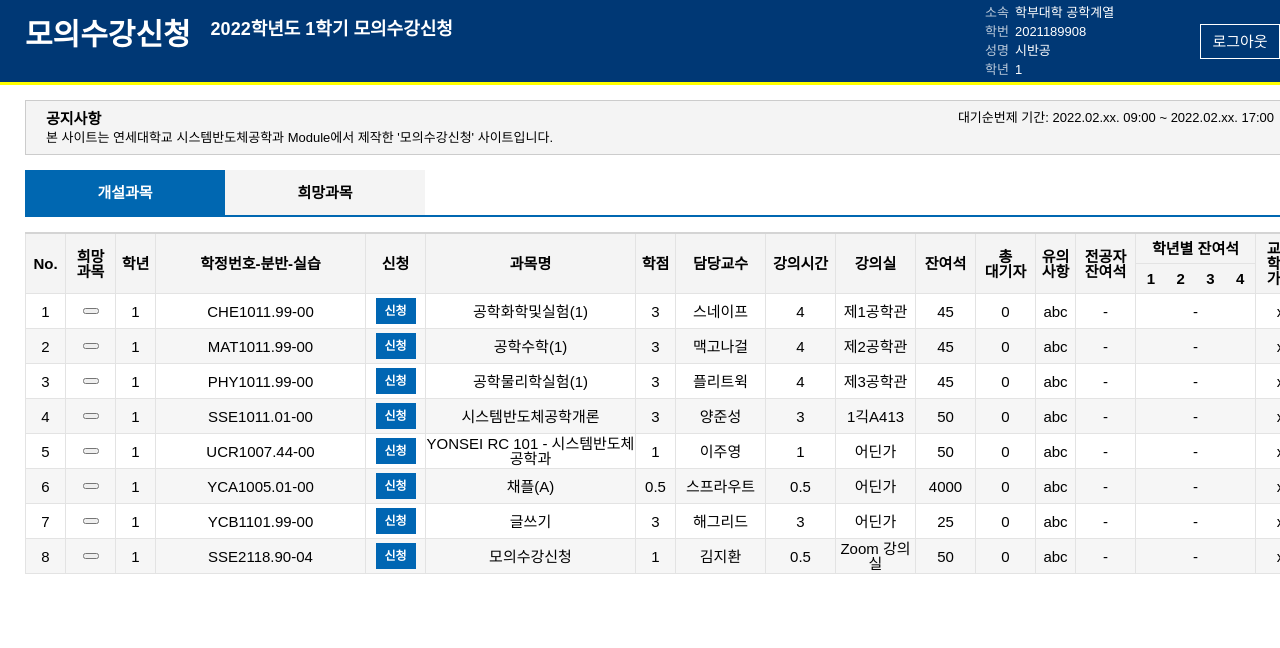
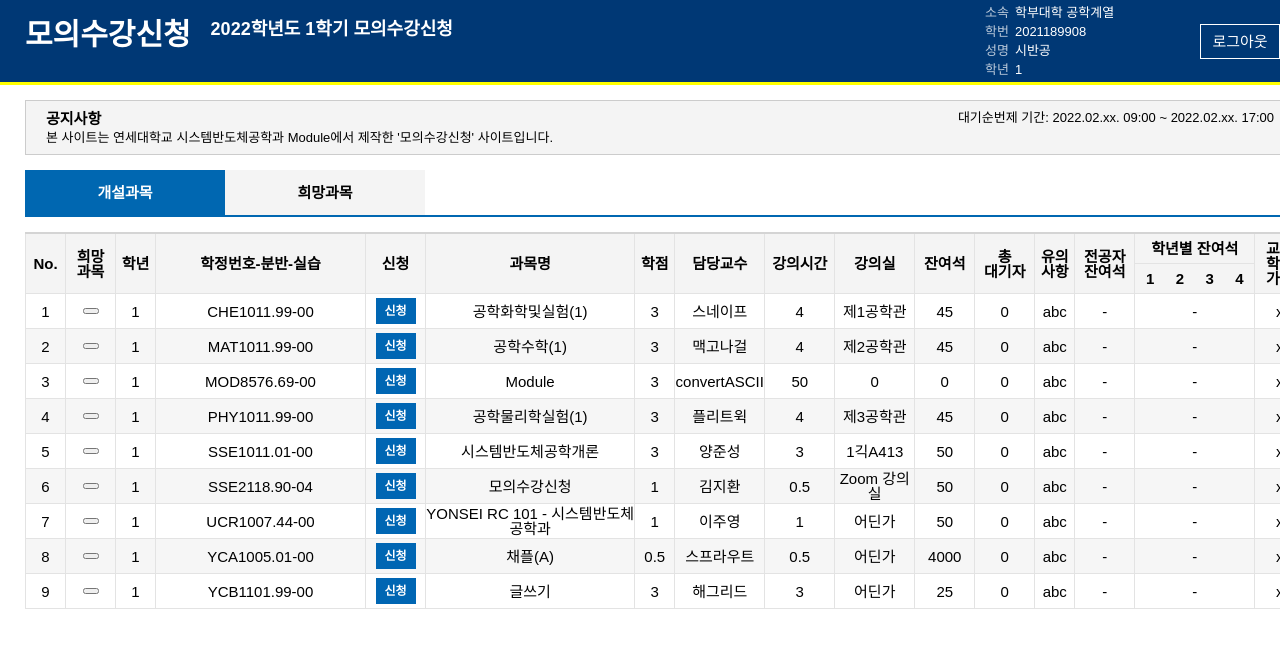
Before and after one commit to Jiwhan-Kim/Module_Imit, a React (Create React App) app: page /main in a window 1280 px wide. Shown: the top 648 px of the page. Built offline with nearby package versions, Linux system fonts and the light colour scheme.

Commit message:
220116 design shift

```diff
--- a/src/components/atoms/TrHeadForOL/index.jsx
+++ b/src/components/atoms/TrHeadForOL/index.jsx
@@ -13,7 +13,7 @@ function TrHeadForOL() {
       <TdHead style={{ width: "4rem" }}>학년</TdHead>
       <TdHead style={{ width: "21rem" }}>학정번호-분반-실습</TdHead>
       <TdHead style={{ width: "6rem" }}>신청</TdHead>
-      <TdHead style={{ width: "21rem" }}>과목명</TdHead>
+      <TdHead style={{ width: "20.925rem" }}>과목명</TdHead>
       <TdHead style={{ width: "4rem" }}>학점</TdHead>
       <TdHead style={{ width: "9rem" }}>담당교수</TdHead>
       <TdHead style={{ width: "7rem" }}>강의시간</TdHead>
--- a/src/components/atoms/TrHeadForSL/index.jsx
+++ b/src/components/atoms/TrHeadForSL/index.jsx
@@ -5,7 +5,7 @@ function TrHeadForSL() {
   return (
     <TrHead>
       <TdHead style={{ width: "6rem" }}>삭제</TdHead>
-      <TdHead style={{ width: "21rem" }}>학정번호-분반-실습</TdHead>
+      <TdHead style={{ width: "21.925rem" }}>학정번호-분반-실습</TdHead>
       <TdHead style={{ width: "6rem" }}>신청</TdHead>
       <TdHead style={{ width: "21rem" }}>과목명</TdHead>
       <TdHead style={{ width: "5rem" }}>학점</TdHead>
--- a/src/components/molecules/OpenedLect/index.jsx
+++ b/src/components/molecules/OpenedLect/index.jsx
@@ -32,7 +32,7 @@ function OpenedLect({ lecture, selectLect, enrollLect, TimeReturn1 }) {
             }}
           />
         </Td>
-        <Td style={{ width: "21rem" }}>{name}</Td>
+        <Td style={{ width: "20.925rem" }}>{name}</Td>
         <Td style={{ width: "4rem" }}>{point}</Td>
         <Td style={{ width: "9rem" }}>{prof}</Td>
         <Td style={{ width: "7rem" }}>{time}</Td>
@@ -75,7 +75,7 @@ function OpenedLect({ lecture, selectLect, enrollLect, TimeReturn1 }) {
         <thead>
           <TrHeadForOL />
         </thead>
-        <tbody>{ListItems}</tbody>
+        <tbody style={{ maxHeight: "20rem" }}>{ListItems}</tbody>
       </table>
     </OutLineBox>
   );
--- a/src/components/molecules/SelectedLect/index.jsx
+++ b/src/components/molecules/SelectedLect/index.jsx
@@ -28,7 +28,7 @@ function SelectedLect({ lecture, selectLect, enrollLect, TimeReturn1 }) {
               }}
             ></button>
           </Td>
-          <Td style={{ width: "21rem" }}>{num}</Td>
+          <Td style={{ width: "21.925rem" }}>{num}</Td>
           <Td style={{ width: "6rem" }}>
             <EnrollBtn
               onClick={() => {
@@ -82,7 +82,7 @@ function SelectedLect({ lecture, selectLect, enrollLect, TimeReturn1 }) {
         <thead>
           <TrHeadForSL />
         </thead>
-        <tbody>{ListItems}</tbody>
+        <tbody style={{ minHeight: "20rem" }}>{ListItems}</tbody>
       </table>
     </OutLineBox>
   );
--- a/src/components/views/LoginView/index.jsx
+++ b/src/components/views/LoginView/index.jsx
@@ -1,6 +1,5 @@
 import React, { useState } from "react";
 import styled from "styled-components";
-import { Link } from "react-router-dom";
 import ModalLogin from "../../atoms/ModalLogin";
 
 function LoginView({ output0, output1, setTime, time, valid }) {
--- a/src/components/views/MainView/index.jsx
+++ b/src/components/views/MainView/index.jsx
@@ -22,8 +22,9 @@ const data = [
     0,
   ],
   [2, "MAT1011.99-00", "공학수학(1)", 3, "맥고나걸", 4, "제2공학관", 45, 0, 0],
+  [3, "MOD8576.69-00", "Module", 3, "convertASCII", 50, 0, 0],
   [
-    3,
+    4,
     "PHY1011.99-00",
     "공학물리학실험(1)",
     3,
@@ -35,7 +36,7 @@ const data = [
     0,
   ],
   [
-    4,
+    5,
     "SSE1011.01-00",
     "시스템반도체공학개론",
     3,
@@ -47,7 +48,19 @@ const data = [
     0,
   ],
   [
-    5,
+    6,
+    "SSE2118.90-04",
+    "모의수강신청",
+    1,
+    "김지환",
+    0.5,
+    "Zoom 강의실",
+    50,
+    0,
+    0,
+  ],
+  [
+    7,
     "UCR1007.44-00",
     "YONSEI RC 101 - 시스템반도체공학과",
     1,
@@ -58,20 +71,8 @@ const data = [
     0,
     0,
   ],
-  [6, "YCA1005.01-00", "채플(A)", 0.5, "스프라우트", 0.5, "어딘가", 4000, 0, 0],
-  [7, "YCB1101.99-00", "글쓰기", 3, "해그리드", 3, "어딘가", 25, 0, 0],
-  [
-    8,
-    "SSE2118.90-04",
-    "모의수강신청",
-    1,
-    "김지환",
-    0.5,
-    "Zoom 강의실",
-    50,
-    0,
-    0,
-  ],
+  [8, "YCA1005.01-00", "채플(A)", 0.5, "스프라우트", 0.5, "어딘가", 4000, 0, 0],
+  [9, "YCB1101.99-00", "글쓰기", 3, "해그리드", 3, "어딘가", 25, 0, 0],
 ];
 function MainView({ TimeReturn1 }) {
   const [window, setWindow] = useState(0);
```
Also changed, not shown: src/components/atoms/ModalTime/index.jsx (added).
